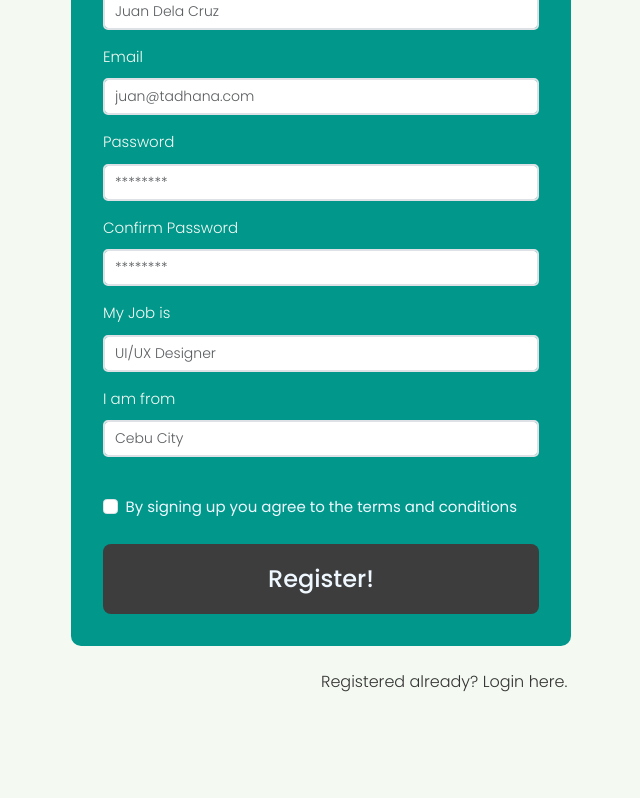
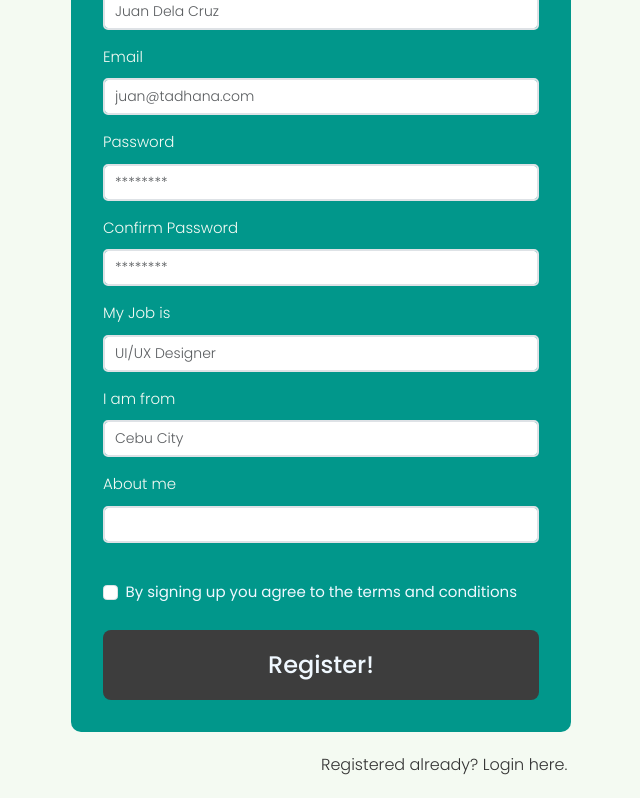
Before and after one commit to a-jai-esg/esguerra-final-exam, a React (Create React App) app in the folder frontend/tadhana-frontend/: page /registration in a window 1280 px wide. Shown: the part 347-1145 px from the top of the page, without its empty margins (319-959 px from the left). Before the commit the page ends 1041 px from the top, so only its background shows below. Built offline with nearby package versions, Linux system fonts and the light colour scheme.

Commit message:
revised registration functionality

```diff
--- a/frontend/tadhana-frontend/src/Components/Registration.jsx
+++ b/frontend/tadhana-frontend/src/Components/Registration.jsx
@@ -31,7 +31,7 @@ function Registration() {
     },
     {
       label: "My Job is",
-      type: "job_name",
+      type: "jobName",
       placeholder: "UI/UX Designer",
       controlId: "formBasicName",
     },
@@ -39,6 +39,12 @@ function Registration() {
       label: "I am from",
       type: "location",
       placeholder: "Cebu City",
+      controlId: "formBasicName",
+    },
+    {
+      label: "About me",
+      type: "aboutUser",
+      placeholder: "",
       controlId: "formBasicName",
     },
   ];
@@ -94,11 +100,11 @@ function Registration() {
           </Button>
         </Form>
       </div>
-      <br />
-      <Link className="link" to="/login">
-        Registered already? Login here.
-      </Link>
-      <br />
+      <div className="form-link">
+        <Link className="link" to="/login">
+          Registered already? Login here.
+        </Link>
+      </div>
     </>
   );
 }
--- a/frontend/tadhana-frontend/src/styles/formStyles.css
+++ b/frontend/tadhana-frontend/src/styles/formStyles.css
@@ -13,7 +13,7 @@
 
 .form-registration {
   margin-top: 25px;
-  margin-bottom: auto;
+  margin-bottom: 5px;
   padding: 2rem;
 }
 
@@ -86,6 +86,12 @@
   font-size: 18.5pt;
 }
 
+.form-link {
+  margin-top: 5px;
+  margin-bottom: 5px;
+  padding: 1rem;
+}
+
 .link{
   text-decoration: none;
   margin-left: 50%;
```
